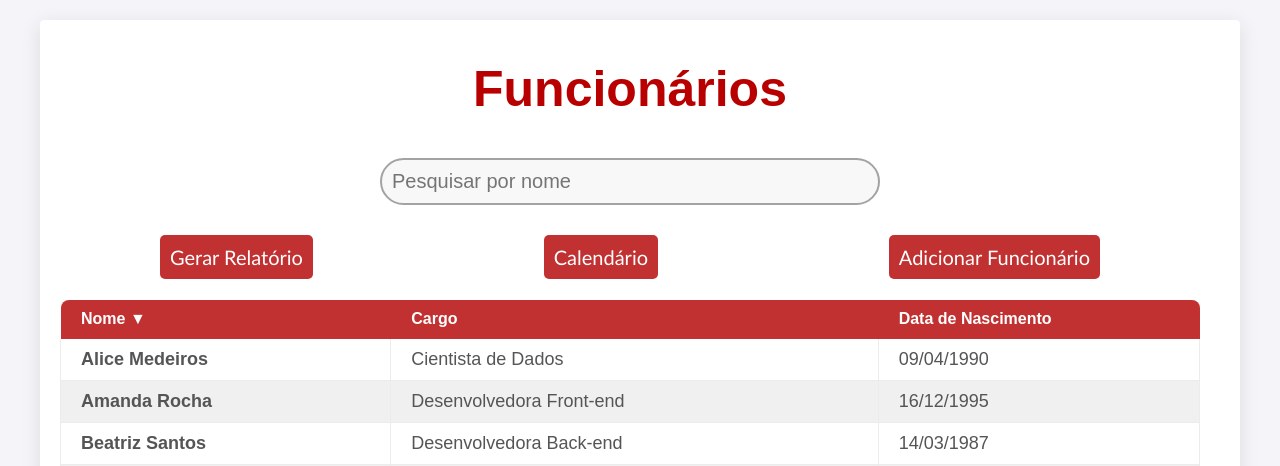
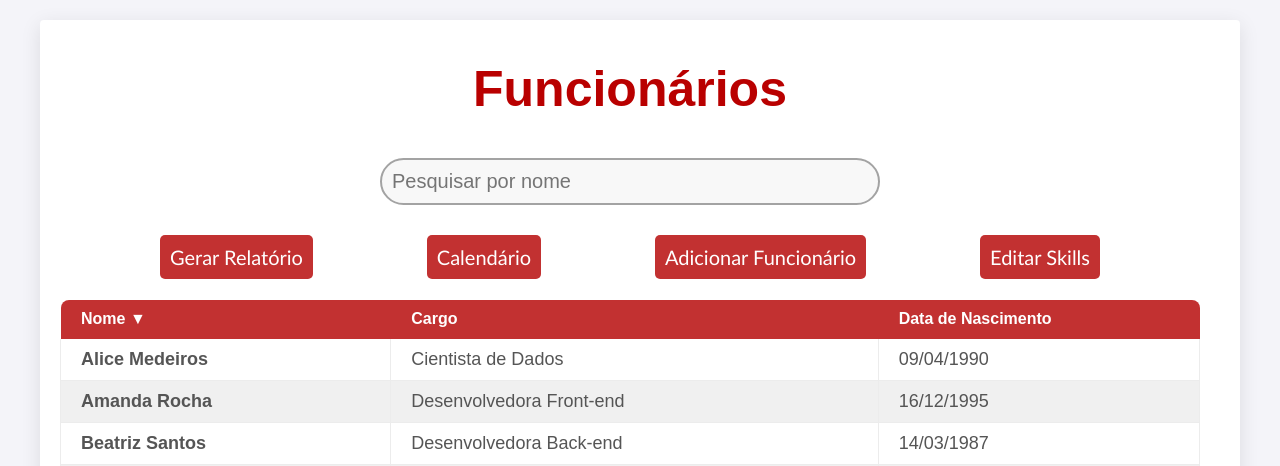
Before and after one commit to V1N1nam/Django, a Django app: page /main/ in a window 1280 px wide. Shown: the top 466 px of the page. Run offline with Django 5.2, Linux system fonts and the light colour scheme; a user stored in the database is signed in; data comes from the database, SQL or seed files in the repository; both versions use the stored data as it was after the commit.

Commit message:
add button edit skills button (in progress)

```diff
--- a/app/forms.py
+++ b/app/forms.py
@@ -5,7 +5,6 @@ from django.core.exceptions import ValidationError
 from .models import CalendarioItem, Funcionario
 
 class UserRegistrationForm(UserCreationForm):
-
     username = forms.CharField(
     widget=forms.TextInput(attrs={'class': 'form-control', 'id': 'id_username', 'placeholder': 'Digite seu nome de usuário'}),
     label='Nome de usuário'
--- a/app/templates/main.html
+++ b/app/templates/main.html
@@ -25,6 +25,10 @@
 
                 <button class="addBtn" onclick="location.href='{% url 'adicionar_funcionario' %}'">
                     Adicionar Funcionário
+                </button>
+
+                <button class="editSkillsBtn" onclick="location.href=''">
+                    Editar Skills
                 </button>
             </div>
 
```
Also changed, not shown: db.sqlite3.
